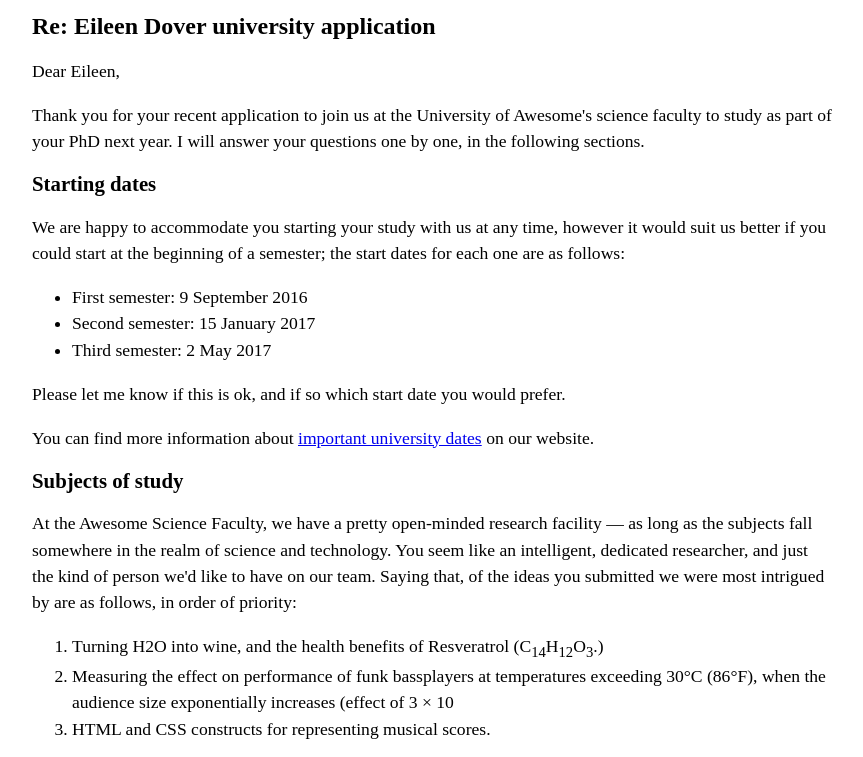
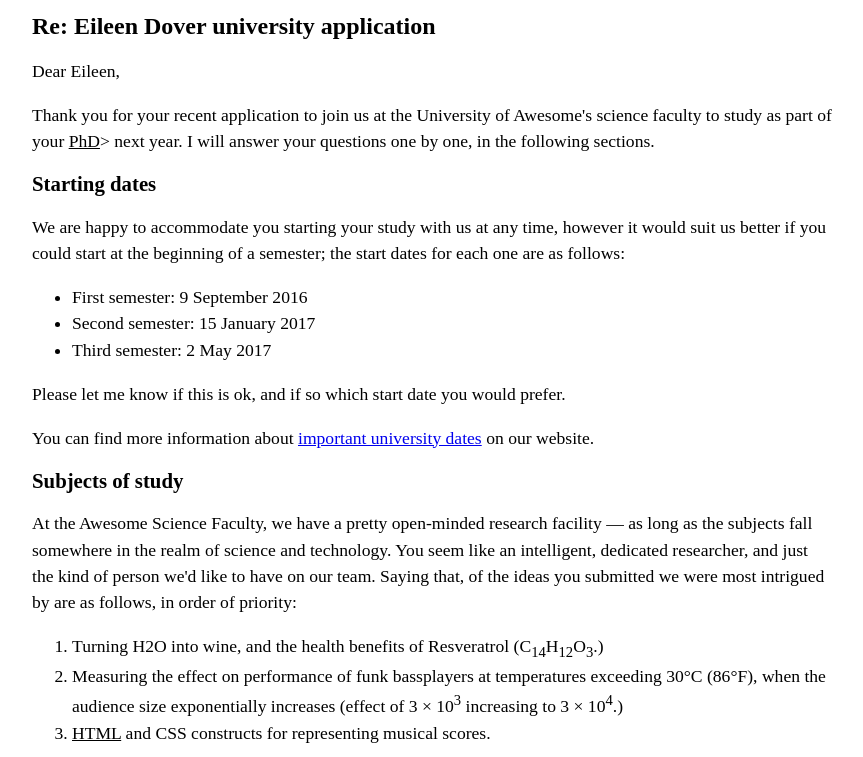
Before and after one commit to MckinleyK/mckinleyk.github.io, a plain HTML site: page letter-markup/index.html in a window 1280 px wide. Shown: the part 371-1128 px from the top of the page, without its empty margins (208-1071 px from the left). Drawn offline with Linux system fonts and the light colour scheme.

Commit message:
Update index.html

```diff
--- a/letter-markup/index.html
+++ b/letter-markup/index.html
@@ -84,7 +84,7 @@
     <h1>Re: Eileen Dover university application</h1>
 
     <p>Dear Eileen,</p>
-    <p>Thank you for your recent application to join us at the University of Awesome's science faculty to study as part of your PhD next year. I will answer your questions one by one, in the following sections.</p>
+    <p>Thank you for your recent application to join us at the University of Awesome's science faculty to study as part of your <u>PhD</u>> next year. I will answer your questions one by one, in the following sections.</p>
 
     <h2>Starting dates</h2>
 
@@ -106,8 +106,8 @@
 
     <ol>
         <li>Turning H2O into wine, and the health benefits of Resveratrol (C<sub>14</sub>H<sub>12</sub>O<sub>3</sub>.)</li>
-        <li>Measuring the effect on performance of funk bassplayers at temperatures exceeding 30°C (86°F), when the audience size exponentially increases (effect of 3 × 10<sup3 increasing to 3 × 104.)</li>
-        <li>HTML and CSS constructs for representing musical scores.</li>
+        <li>Measuring the effect on performance of funk bassplayers at temperatures exceeding 30°C (86°F), when the audience size exponentially increases (effect of 3 × 10<sup>3</sup> increasing to 3 × 10<sup>4</sup>.)</li>
+        <li><u>HTML</u> and CSS constructs for representing musical scores.</li>
     </ol>
 
     <p>So please can you provide more information on each of these subjects, including how long you'd expect the research to take, required staff and other resources, and anything else you think we'd need to know? Thanks.</p>
```
